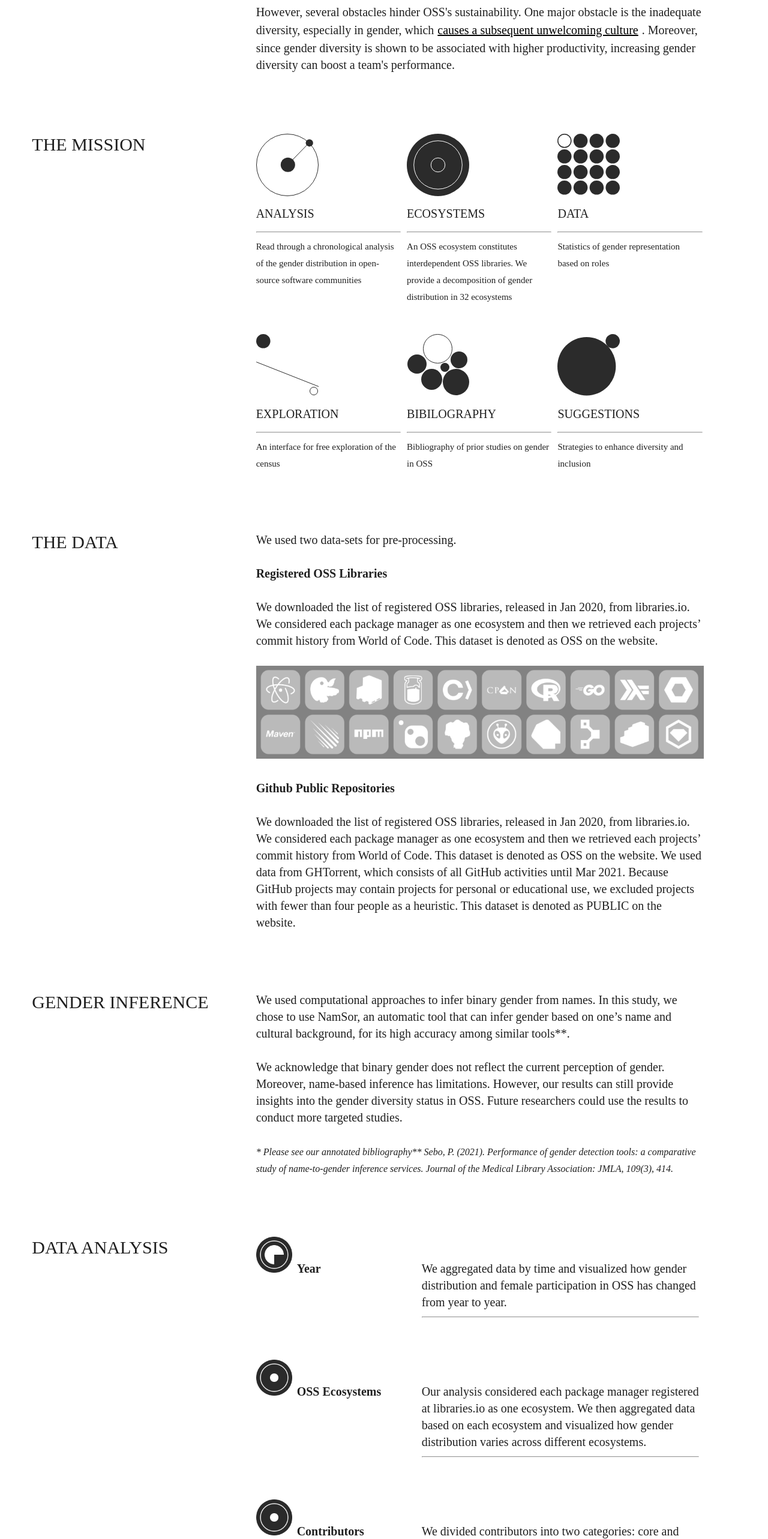
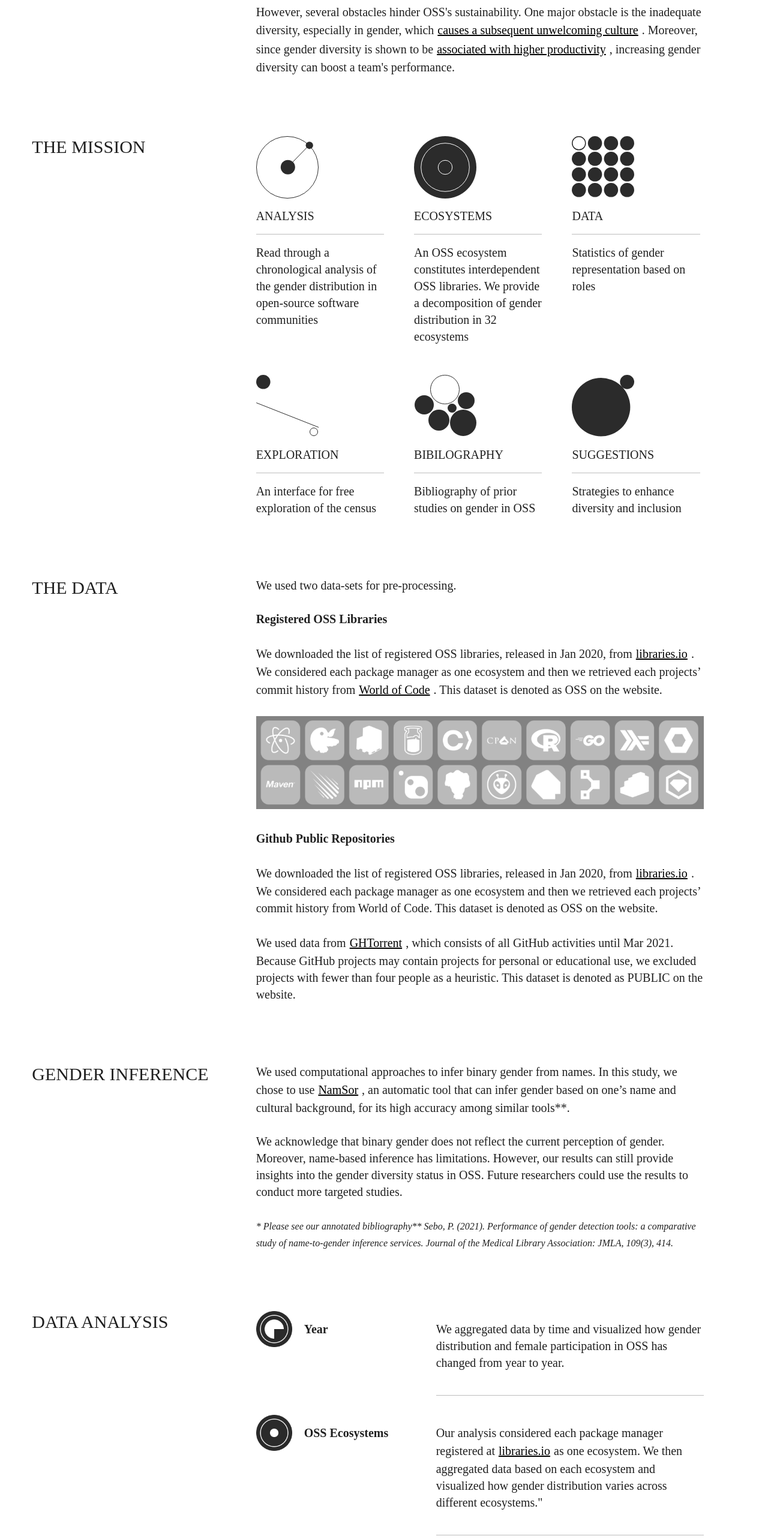
Before and after one commit to CMUSTRUDEL/oss-census, a React (Create React App) app: page / in a window 1280 px wide. Shown: the part 1003-3569 px from the top of the page at 60% size. Built offline with nearby package versions, Linux system fonts and the light colour scheme; a web font is replaced by a local one.

Commit message:
Home page style update

```diff
--- a/src/js/texts.js
+++ b/src/js/texts.js
@@ -57,8 +57,9 @@ const texts = {
                     <LinkButton href="https://journals.sagepub.com/doi/pdf/10.1177/1461444811422887?casa_token=nZsTM6mo6XYAAAAA:f5R1CvpZM9GXD-CC8uMC1C9njToDXFUOy3SOBrZe75naWHogjbRNFzVoe5ZxiG__fePJuzzYLrF5-g">
                         causes a subsequent unwelcoming culture
                     </LinkButton>. Moreover, since gender diversity is shown to be
-                    associated with higher productivity, increasing gender
-                    diversity can boost a team's performance.
+                    <LinkButton href="https://cmustrudel.github.io/papers/chi15.pdf">
+                        associated with higher productivity
+                    </LinkButton>, increasing gender diversity can boost a team's performance.
                 </div>
             },
             mission: {
@@ -104,25 +105,29 @@ const texts = {
                     <br/><br/>
                     <span className="font-bold">Registered OSS Libraries</span>
                     <br/><br/>
-                    We downloaded the list of registered OSS libraries, released in Jan 2020,
-                    from libraries.io. We considered each package manager as one ecosystem
-                    and then we retrieved each projects’ commit history from World of Code.
+                    We downloaded the list of registered OSS libraries, released in Jan 2020, from
+                    <LinkButton href="https://libraries.io/data">libraries.io</LinkButton>. We considered each package manager as one ecosystem
+                    and then we retrieved each projects’ commit history from<LinkButton href="https://worldofcode.org/">World of Code</LinkButton>.
                     This dataset is denoted as OSS on the website.
                     <br/><br/>
                     <img src={OSSLibraries} className="OSS-libraries-img" alt="a logo representing bibliography" />
                     <br/><br/>
                     <span className="font-bold">Github Public Repositories</span>
                     <br/><br/>
-                    We downloaded the list of registered OSS libraries, released in Jan 2020, from libraries.io. We considered each package manager as one ecosystem and then we retrieved each projects’ commit history from World of Code. This dataset is denoted as OSS on the website.
-                    We used data from GHTorrent, which consists of all GitHub activities until Mar 2021. Because GitHub projects may contain projects for personal or educational use, we excluded projects with fewer than four people as a heuristic. This dataset is denoted as PUBLIC on the website.
-
+                    We downloaded the list of registered OSS libraries, released in Jan 2020, from<LinkButton href="https://libraries.io/data">libraries.io</LinkButton>. We considered each package manager as one ecosystem and then we retrieved each projects’ commit history from World of Code. This dataset is denoted as OSS on the website.
+                    <br/><br/>
+                    We used data from
+                    <LinkButton href="https://ghtorrent.org/">GHTorrent</LinkButton>,
+                    which consists of all GitHub activities until Mar 2021. Because GitHub projects may contain projects for personal or educational use, we excluded projects with fewer than four people as a heuristic. This dataset is denoted as PUBLIC on the website.
                 </div>
             },
             gender: {
                 title: "GENDER INFERENCE",
                 description:
                 <div>
-                    We used computational approaches to infer binary gender from names. In this study, we chose to use NamSor, an automatic tool that can infer gender based on one’s name and cultural background, for its high accuracy among similar tools**.
+                    We used computational approaches to infer binary gender from names. In this study, we chose to use
+                    <LinkButton href="https://namsor.app/">NamSor</LinkButton>, an automatic tool that can infer gender
+                    based on one’s name and cultural background, for its high accuracy among similar tools**.
                     <br/><br/>
                     We acknowledge that binary gender does not reflect the current perception of gender. Moreover, name-based inference has limitations.
                     However, our results can still provide insights into the gender diversity status in OSS. Future researchers could use the results to conduct more targeted studies.
@@ -141,12 +146,17 @@ const texts = {
                     {
                         title: "OSS Ecosystems",
                         logo: <img src={OSSEcosystemsLogo} alt="a logo representing the ecosystems" />,
-                        description: "Our analysis considered each package manager registered at libraries.io as one ecosystem. We then aggregated data based on each ecosystem and visualized how gender distribution varies across different ecosystems.",
+                        description: <>Our analysis considered each package manager registered at<LinkButton href="https://libraries.io/data">libraries.io</LinkButton>as one ecosystem. We then aggregated data based on each ecosystem and visualized how gender distribution varies across different ecosystems."</>,
                     },
                     {
                         title: "Contributors",
                         logo: <img src={OSSEcosystemsLogo} alt="a logo representing data" />,
-                        description: "We divided contributors into two categories: core and peripheral. To identify core contributors for each ecosystem, we identified projects whose number of commits were in the top 10% of their ecosystem. Then, within each of the top projects, we identified each project's core developers as those who made more than 10% of the commits within that three-month window. We analyzed and compared gender distributions among core contributors and all contributors.",
+                        description: <>
+                            We divided contributors into two categories:
+                            <LinkButton href="https://ieeexplore.ieee.org/stamp/stamp.jsp?arnumber=8870179&casa_token=zeXxx_ecz5UAAAAA:mpOzo_72wLc-WCK19YPPtFfNShNxq0TEvOoqNFXAKFHSyhos6apVjzBV42iPTmoZbDMquMWvaQ&tag=1">
+                                core and peripheral.
+                            </LinkButton>
+                            To identify core contributors for each ecosystem, we identified projects whose number of commits were in the top 10% of their ecosystem. Then, within each of the top projects, we identified each project's core developers as those who made more than 10% of the commits within that three-month window. We analyzed and compared gender distributions among core contributors and all contributors."</>,
                     }
                 ],
             }
--- a/src/pages/home/Home.css
+++ b/src/pages/home/Home.css
@@ -1,15 +1,30 @@
+.description-container .ant-divider {
+    border-block-start-color: #BDBDBD;
+}
+
 #missions-container > .ant-space-item {
-    width: calc(33% - 5px);
+    width: calc(33% - 33px);
 }
 
 #missions-container {
     align-items: initial !important;
 }
 
+#missions-container .ant-divider {
+    margin: 8px 0;
+}
+
 #analysis-container > .ant-space-item {
     width: 100%;
 }
 
+.analysis-row > .ant-space-item:not(:first-child) {
+    margin-top: 16px;
+}
+
+.analysis-row .ant-divider {
+    margin-top: 40px;
+}
 
 .mission-title {
     text-transform: uppercase;
@@ -17,7 +32,6 @@
 }
 
 .mission-description {
-    font-size: 15px;
     line-height: 2px;
     text-align: start;
 }
--- a/src/pages/home/Home.js
+++ b/src/pages/home/Home.js
@@ -22,8 +22,8 @@ function getMissionContainer(
       <Typography.Text className="mission-title">
         {mission.title}
       </Typography.Text>
+      <Divider />
       <Typography.Text className="mission-description">
-        <hr></hr>
         {mission.description}
       </Typography.Text>
     </Space>
@@ -37,8 +37,10 @@ function getAnalysisContainer(
   return (
     <Space
       direction="horizontal"
-      align="baseline"
+      align="start"
       key={`analysis-${index}`}
+      className="analysis-row"
+      size={20}
     >
       <div className="analysis-logo">{analysis.logo}</div>
       <div className="analysis-title">
@@ -46,10 +48,8 @@ function getAnalysisContainer(
       </div>
       <Typography.Paragraph className="analysis-description">
         {analysis.description}
-        <hr></hr>
+        {index == 2 ? null : <Divider />}
       </Typography.Paragraph>
-      <Divider className="divider" />
-
     </Space>
   )
 }
@@ -58,6 +58,7 @@ export default function Home(props) {
   const intro = texts.home.content.intro;
   const problem = texts.home.content.problem;
   const missions = texts.home.content.mission;
+
   const data = texts.home.content.data;
   const gender = texts.home.content.gender;
   const analysis = texts.home.content.analysis;
@@ -82,7 +83,7 @@ export default function Home(props) {
         description={
           <Space
             id="missions-container"
-            size={[10,50]}
+            size={[50,50]}
             wrap
           >
             {missions.description.map(getMissionContainer)}
@@ -105,7 +106,6 @@ export default function Home(props) {
         description={
           <Space
             id="analysis-container"
-            size={[10,50]}
             wrap
           >
             {analysis.description.map(getAnalysisContainer)}
```
